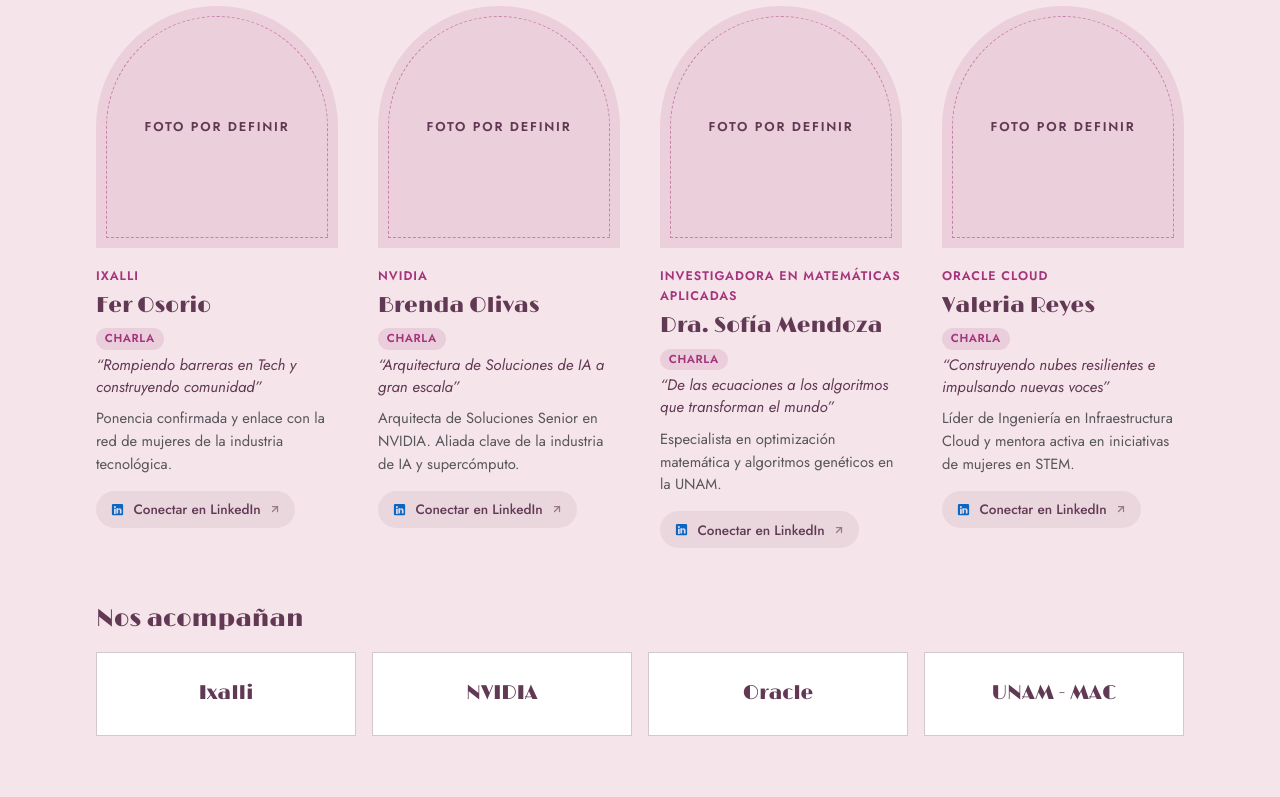
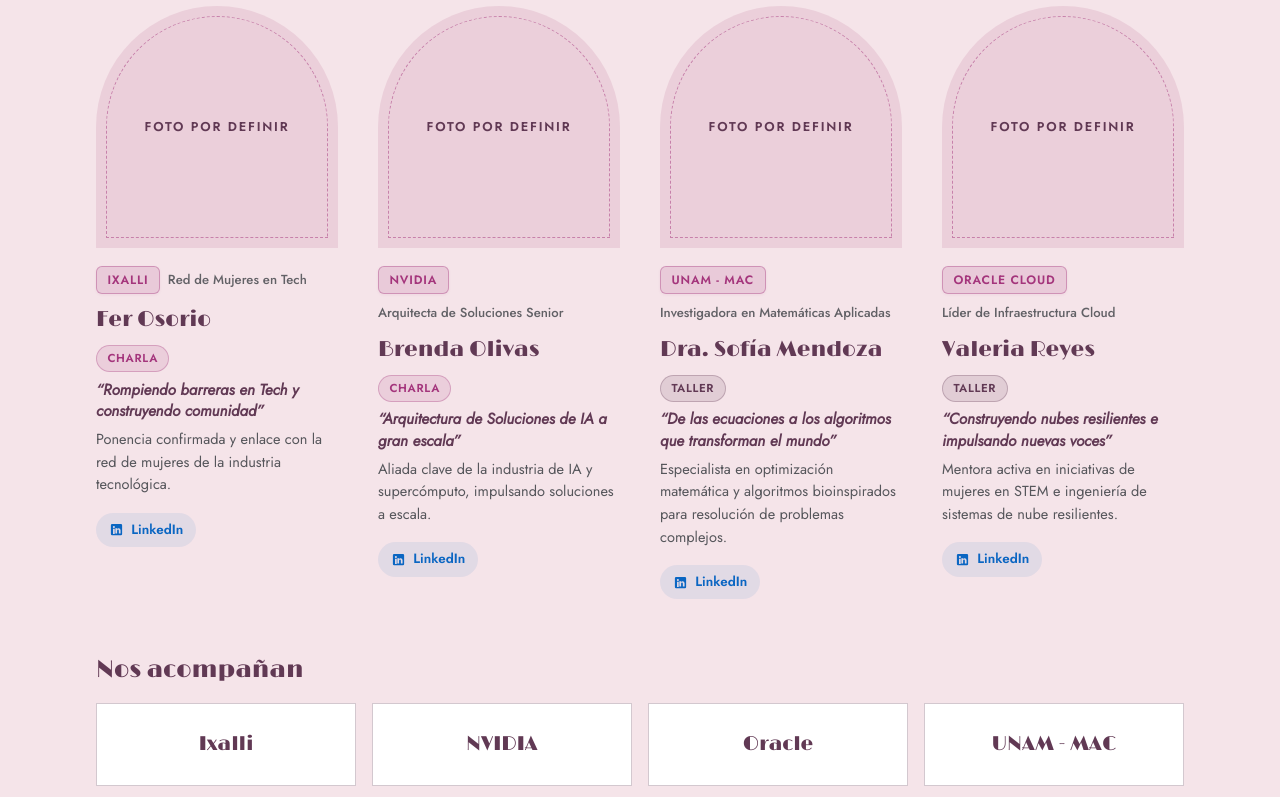
Before and after one commit to QuetzalIAUnam/QuetzaliaLandingPage, a Next.js app in the folder quetzalia/: page / in a window 1280 px wide. Shown: the part 5633-6430 px from the top of the page. Built offline with nearby package versions, Linux system fonts and the light colour scheme.

Commit message:
New animations

```diff
--- a/quetzalia/app/globals.css
+++ b/quetzalia/app/globals.css
@@ -1138,69 +1138,93 @@ a {
 .person-content {
   display: flex;
   flex-direction: column;
-  gap: 0.6rem;
-}
-
-.speaker-role {
-  font-size: 0.78rem;
-  font-weight: 600;
+  gap: 0.75rem;
+}
+
+/* Badge de procedencia / Organización destacada */
+.speaker-header-meta {
+  display: flex;
+  align-items: center;
+  flex-wrap: wrap;
+  gap: 0.5rem;
+}
+
+.speaker-org-badge {
+  display: inline-flex;
+  align-items: center;
+  font-family: var(--body);
+  font-size: 0.76rem;
+  font-weight: 700;
+  letter-spacing: 0.07em;
   text-transform: uppercase;
-  letter-spacing: 0.08em;
   color: var(--accent);
-  margin-bottom: -0.2rem;
-}
-
+  background: rgba(164, 53, 124, 0.14);
+  border: 1px solid rgba(164, 53, 124, 0.38);
+  padding: 0.2rem 0.65rem;
+  border-radius: 6px;
+  box-shadow: 0 1px 3px rgba(164, 53, 124, 0.08);
+}
+
+.speaker-role-text {
+  font-size: 0.82rem;
+  font-weight: 500;
+  color: var(--fg);
+  opacity: 0.85;
+}
+
+/* Nombre de la ponente con destello IA más pausado y visible */
 .speaker-name {
   font-size: 1.35rem;
-  line-height: 1.2;
+  line-height: 1.25;
   display: inline-block;
   cursor: pointer;
   position: relative;
   background: linear-gradient(
-    115deg,
+    110deg,
     var(--head) 0%,
-    var(--head) 36%,
-    var(--accent) 46%,
-    #ffffff 50%,
-    var(--accent) 54%,
-    var(--head) 64%,
+    var(--head) 28%,
+    var(--accent) 38%,
+    #ffffff 48%,
+    #ffffff 52%,
+    var(--accent) 62%,
+    var(--head) 72%,
     var(--head) 100%
   );
-  background-size: 280% 100%;
+  background-size: 320% 100%;
   background-position: 100% 0;
   -webkit-background-clip: text;
   background-clip: text;
   -webkit-text-fill-color: transparent;
-  transition: filter 0.4s ease;
-}
-
-/* Destello cuando el ponente aparece */
+  transition: filter 0.5s ease;
+}
+
+/* Destello cuando la ponente aparece (más pausado: 2.8s) */
 .people.in-view .person .speaker-name {
-  animation: speakerGlint 1.25s cubic-bezier(0.4, 0, 0.2, 1) forwards;
-  animation-delay: calc(var(--speaker-delay, 0ms) + 380ms);
-}
-
-/* Destello interactivo al pasar el mouse */
+  animation: speakerGlint 2.8s cubic-bezier(0.35, 0, 0.25, 1) forwards;
+  animation-delay: calc(var(--speaker-delay, 0ms) + 600ms);
+}
+
+/* Destello interactivo al pasar el mouse (2.0s) */
 .person:hover .speaker-name,
 .speaker-name:hover {
-  animation: speakerGlintHover 1.1s cubic-bezier(0.4, 0, 0.2, 1) forwards !important;
+  animation: speakerGlintHover 2.0s cubic-bezier(0.35, 0, 0.25, 1) forwards !important;
 }
 
 @keyframes speakerGlint {
-  0% {
+  0%, 12% {
     background-position: 100% 0;
     filter: drop-shadow(0 0 0 transparent);
   }
-  35% {
-    filter: drop-shadow(0 0 1px rgba(244, 179, 217, 0.6))
-            drop-shadow(0 0 6px rgba(164, 53, 124, 0.35));
-  }
-  65% {
+  45% {
+    filter: drop-shadow(0 0 2px rgba(244, 179, 217, 0.8))
+            drop-shadow(0 0 9px rgba(164, 53, 124, 0.45));
+  }
+  75% {
     background-position: 0% 0;
-    filter: drop-shadow(0 0 1.5px rgba(244, 179, 217, 0.75))
-            drop-shadow(0 0 8px rgba(164, 53, 124, 0.4));
-  }
-  90%, 100% {
+    filter: drop-shadow(0 0 2.5px rgba(244, 179, 217, 0.9))
+            drop-shadow(0 0 11px rgba(164, 53, 124, 0.5));
+  }
+  95%, 100% {
     background-position: 0% 0;
     filter: drop-shadow(0 0 0 transparent);
   }
@@ -1211,14 +1235,14 @@ a {
     background-position: 100% 0;
     filter: drop-shadow(0 0 0 transparent);
   }
-  35% {
-    filter: drop-shadow(0 0 1.5px rgba(244, 179, 217, 0.8))
-            drop-shadow(0 0 8px rgba(164, 53, 124, 0.45));
-  }
-  70% {
-    background-position: 0% 0;
+  45% {
     filter: drop-shadow(0 0 2px rgba(244, 179, 217, 0.85))
             drop-shadow(0 0 9px rgba(164, 53, 124, 0.5));
+  }
+  80% {
+    background-position: 0% 0;
+    filter: drop-shadow(0 0 2.5px rgba(244, 179, 217, 0.95))
+            drop-shadow(0 0 12px rgba(164, 53, 124, 0.55));
   }
   100% {
     background-position: 0% 0;
@@ -1226,142 +1250,255 @@ a {
   }
 }
 
-.speaker-talk {
-  font-size: 0.95rem;
-  line-height: 1.45;
-  color: var(--head);
+/* Sección de Charla / Taller */
+.speaker-talk-wrapper {
   display: flex;
   flex-direction: column;
-  gap: 0.25rem;
-}
-
-.speaker-talk .talk-badge {
-  display: inline-block;
-  align-self: flex-start;
+  gap: 0.45rem;
+}
+
+.speaker-talk-header {
+  display: flex;
+  align-items: center;
+  justify-content: space-between;
+  gap: 0.75rem;
+}
+
+.talk-chip {
+  display: inline-flex;
+  align-items: center;
   font-size: 0.72rem;
-  font-weight: 600;
+  font-weight: 700;
   text-transform: uppercase;
-  letter-spacing: 0.05em;
-  padding: 0.15rem 0.55rem;
+  letter-spacing: 0.06em;
+  padding: 0.2rem 0.65rem;
   border-radius: 999px;
   background: rgba(164, 53, 124, 0.12);
   color: var(--accent);
-}
-
-.speaker-talk .talk-title {
-  font-weight: 500;
+  border: 1px solid rgba(164, 53, 124, 0.3);
+}
+
+.talk-chip.chip-taller {
+  background: rgba(97, 57, 84, 0.13);
+  color: var(--head);
+  border: 1px solid rgba(97, 57, 84, 0.28);
+}
+
+.mobile-talk-toggle {
+  display: inline-flex;
+  align-items: center;
+  gap: 0.3rem;
+  background: transparent;
+  border: none;
+  color: var(--accent);
+  font-family: var(--body);
+  font-size: 0.82rem;
+  font-weight: 600;
+  cursor: pointer;
+  padding: 0.2rem 0.4rem;
+  border-radius: 4px;
+  transition: color 0.2s ease, background 0.2s ease;
+}
+
+.mobile-talk-toggle:hover {
+  background: rgba(164, 53, 124, 0.08);
+}
+
+.mobile-talk-toggle .toggle-chevron {
+  transition: transform 0.3s cubic-bezier(0.16, 1, 0.3, 1);
+}
+
+.mobile-talk-toggle .toggle-chevron.rotated {
+  transform: rotate(180deg);
+}
+
+.speaker-talk-title {
+  font-size: 0.96rem;
+  line-height: 1.4;
+  font-weight: 600;
   font-style: italic;
+  color: var(--head);
 }
 
 .speaker-desc {
-  font-size: 0.92rem;
+  font-size: 0.91rem;
   line-height: 1.55;
   color: var(--fg);
   opacity: 0.92;
 }
 
-/* Botón LinkedIn - Sin bordes ni tarjetas */
-.speaker-linkedin {
+/* En desktop (min-width: 768px): La charla siempre está visible directamente */
+@media (min-width: 768px) {
+  .mobile-talk-toggle {
+    display: none !important;
+  }
+  .speaker-talk-body {
+    display: flex !important;
+    flex-direction: column !important;
+    gap: 0.35rem !important;
+    max-height: none !important;
+    opacity: 1 !important;
+    overflow: visible !important;
+  }
+}
+
+/* En mobile (max-width: 767px): Solo se ve el chip y el botón 'Ver charla' despliega el contenido */
+@media (max-width: 767px) {
+  .speaker-talk-body {
+    max-height: 0;
+    overflow: hidden;
+    opacity: 0;
+    display: flex;
+    flex-direction: column;
+    gap: 0.35rem;
+    transition: max-height 0.4s cubic-bezier(0.16, 1, 0.3, 1),
+                opacity 0.3s ease,
+                margin-top 0.3s ease;
+  }
+  .speaker-talk-body.is-expanded {
+    max-height: 320px;
+    opacity: 1;
+    margin-top: 0.3rem;
+  }
+}
+
+/* Botón LinkedIn - Compacto y directo */
+.speaker-linkedin-btn {
   display: inline-flex;
   align-items: center;
-  gap: 0.5rem;
+  gap: 0.45rem;
   align-self: flex-start;
-  margin-top: 0.35rem;
-  padding: 0.45rem 0.9rem;
+  margin-top: 0.3rem;
+  padding: 0.38rem 0.82rem;
   border-radius: 999px;
-  background: rgba(97, 57, 84, 0.07);
-  color: var(--head);
-  font-size: 0.85rem;
-  font-weight: 500;
+  background: rgba(10, 102, 194, 0.08);
+  color: #0A66C2;
+  font-size: 0.84rem;
+  font-weight: 600;
   text-decoration: none;
   border: none;
-  transition: all 0.28s cubic-bezier(0.16, 1, 0.3, 1);
-}
-
-.speaker-linkedin:hover {
-  background: rgba(164, 53, 124, 0.16);
-  color: var(--accent);
-  transform: translateX(4px);
-}
-
-.speaker-linkedin .linkedin-icon {
+  transition: all 0.25s cubic-bezier(0.16, 1, 0.3, 1);
+}
+
+.speaker-linkedin-btn:hover {
+  background: rgba(10, 102, 194, 0.16);
+  color: #004182;
+  transform: translateY(-2px);
+  box-shadow: 0 2px 6px rgba(10, 102, 194, 0.15);
+}
+
+.speaker-linkedin-btn .linkedin-icon {
   color: #0A66C2;
   transition: transform 0.25s ease;
 }
 
-.speaker-linkedin:hover .linkedin-icon {
-  transform: scale(1.15);
-}
-
-.speaker-linkedin .external-arrow {
-  opacity: 0.6;
-  transition: transform 0.25s ease, opacity 0.25s ease;
-}
-
-.speaker-linkedin:hover .external-arrow {
-  opacity: 1;
-  transform: translate(2px, -2px);
+.speaker-linkedin-btn:hover .linkedin-icon {
+  transform: scale(1.12);
 }
 
 /* Dark mode overrides para ponentes */
 @media (prefers-color-scheme: dark) {
+  :root:not([data-theme="light"]) .speaker-org-badge {
+    background: rgba(238, 155, 203, 0.2);
+    border-color: rgba(238, 155, 203, 0.5);
+    color: #FFA5D8;
+    box-shadow: 0 1px 4px rgba(0, 0, 0, 0.2);
+  }
   :root:not([data-theme="light"]) .speaker-name {
     background: linear-gradient(
-      115deg,
+      110deg,
       var(--head) 0%,
-      var(--head) 36%,
-      var(--accent-text) 46%,
-      #ffffff 50%,
-      var(--accent-text) 54%,
-      var(--head) 64%,
+      var(--head) 28%,
+      var(--accent-text) 38%,
+      #ffffff 48%,
+      #ffffff 52%,
+      var(--accent-text) 62%,
+      var(--head) 72%,
       var(--head) 100%
     );
-    background-size: 280% 100%;
+    background-size: 320% 100%;
     -webkit-background-clip: text;
     background-clip: text;
     -webkit-text-fill-color: transparent;
   }
-  :root:not([data-theme="light"]) .speaker-linkedin {
-    background: rgba(245, 228, 233, 0.1);
+  :root:not([data-theme="light"]) .speaker-talk-title {
     color: var(--head);
   }
-  :root:not([data-theme="light"]) .speaker-linkedin:hover {
-    background: rgba(238, 155, 203, 0.2);
+  :root:not([data-theme="light"]) .talk-chip {
+    background: rgba(238, 155, 203, 0.18);
+    border-color: rgba(238, 155, 203, 0.4);
     color: var(--accent-text);
   }
-  :root:not([data-theme="light"]) .speaker-talk .talk-badge {
-    background: rgba(238, 155, 203, 0.18);
+  :root:not([data-theme="light"]) .talk-chip.chip-taller {
+    background: rgba(245, 228, 233, 0.16);
+    border-color: rgba(245, 228, 233, 0.35);
+    color: var(--head);
+  }
+  :root:not([data-theme="light"]) .mobile-talk-toggle {
     color: var(--accent-text);
   }
-}
-
+  :root:not([data-theme="light"]) .speaker-linkedin-btn {
+    background: rgba(10, 102, 194, 0.22);
+    color: #70B5F9;
+  }
+  :root:not([data-theme="light"]) .speaker-linkedin-btn .linkedin-icon {
+    color: #70B5F9;
+  }
+  :root:not([data-theme="light"]) .speaker-linkedin-btn:hover {
+    background: rgba(10, 102, 194, 0.35);
+    color: #FFFFFF;
+  }
+}
+
+:root[data-theme="dark"] .speaker-org-badge {
+  background: rgba(238, 155, 203, 0.2);
+  border-color: rgba(238, 155, 203, 0.5);
+  color: #FFA5D8;
+  box-shadow: 0 1px 4px rgba(0, 0, 0, 0.2);
+}
 :root[data-theme="dark"] .speaker-name {
   background: linear-gradient(
-    115deg,
+    110deg,
     var(--head) 0%,
-    var(--head) 36%,
-    var(--accent-text) 46%,
-    #ffffff 50%,
-    var(--accent-text) 54%,
-    var(--head) 64%,
+    var(--head) 28%,
+    var(--accent-text) 38%,
+    #ffffff 48%,
+    #ffffff 52%,
+    var(--accent-text) 62%,
+    var(--head) 72%,
     var(--head) 100%
   );
-  background-size: 280% 100%;
+  background-size: 320% 100%;
   -webkit-background-clip: text;
   background-clip: text;
   -webkit-text-fill-color: transparent;
 }
-:root[data-theme="dark"] .speaker-linkedin {
-  background: rgba(245, 228, 233, 0.1);
+:root[data-theme="dark"] .speaker-talk-title {
   color: var(--head);
 }
-:root[data-theme="dark"] .speaker-linkedin:hover {
-  background: rgba(238, 155, 203, 0.2);
+:root[data-theme="dark"] .talk-chip {
+  background: rgba(238, 155, 203, 0.18);
+  border-color: rgba(238, 155, 203, 0.4);
   color: var(--accent-text);
 }
-:root[data-theme="dark"] .speaker-talk .talk-badge {
-  background: rgba(238, 155, 203, 0.18);
+:root[data-theme="dark"] .talk-chip.chip-taller {
+  background: rgba(245, 228, 233, 0.16);
+  border-color: rgba(245, 228, 233, 0.35);
+  color: var(--head);
+}
+:root[data-theme="dark"] .mobile-talk-toggle {
   color: var(--accent-text);
+}
+:root[data-theme="dark"] .speaker-linkedin-btn {
+  background: rgba(10, 102, 194, 0.22);
+  color: #70B5F9;
+}
+:root[data-theme="dark"] .speaker-linkedin-btn .linkedin-icon {
+  color: #70B5F9;
+}
+:root[data-theme="dark"] .speaker-linkedin-btn:hover {
+  background: rgba(10, 102, 194, 0.35);
+  color: #FFFFFF;
 }
 
 .allies-title {
--- a/quetzalia/components/Allies.tsx
+++ b/quetzalia/components/Allies.tsx
@@ -8,7 +8,9 @@ import rawSpeakers from "@/data/speakers.json";
 interface Speaker {
   id: string;
   name: string;
+  org: string;
   role: string;
+  type: string;
   desc: string;
   talk: string;
   linkedin: string;
@@ -20,6 +22,11 @@ const speakersData: Speaker[] = rawSpeakers as Speaker[];
 export default function Allies() {
   const sectionRef = useRef<HTMLElement | null>(null);
   const [inView, setInView] = useState(false);
+  const [expandedTalks, setExpandedTalks] = useState<Record<string, boolean>>({});
+
+  const toggleTalk = (id: string) => {
+    setExpandedTalks((prev) => ({ ...prev, [id]: !prev[id] }));
+  };
 
   useEffect(() => {
     const el = sectionRef.current;
@@ -61,7 +68,7 @@ export default function Allies() {
               key={person.id}
               style={
                 {
-                  "--speaker-delay": `${idx * 200}ms`,
+                  "--speaker-delay": `${idx * 260}ms`,
                 } as React.CSSProperties
               }
             >
@@ -73,22 +80,70 @@ export default function Allies() {
               </PhotoArch>
 
               <div className="person-content">
-                <span className="speaker-role">{person.role}</span>
+                {/* Dónde vienen / Organización resaltada para que no se pierda */}
+                <div className="speaker-header-meta">
+                  <span className="speaker-org-badge">{person.org}</span>
+                  <span className="speaker-role-text">{person.role}</span>
+                </div>
+
+                {/* Nombre con efecto de destello suave y pausado */}
                 <h3 className="speaker-name">{person.name}</h3>
 
-                <p className="speaker-talk">
-                  <span className="talk-badge">Charla</span>
-                  <span className="talk-title">“{person.talk}”</span>
-                </p>
+                {/* Charla: directa en desktop, plegable en mobile con chip siempre visible */}
+                <div className="speaker-talk-wrapper">
+                  <div className="speaker-talk-header">
+                    <span className={`talk-chip chip-${person.type.toLowerCase()}`}>
+                      {person.type}
+                    </span>
 
-                <p className="speaker-desc">{person.desc}</p>
+                    <button
+                      type="button"
+                      className="mobile-talk-toggle"
+                      onClick={() => toggleTalk(person.id)}
+                      aria-expanded={!!expandedTalks[person.id]}
+                      aria-controls={`talk-body-${person.id}`}
+                    >
+                      <span>
+                        {expandedTalks[person.id] ? "Ocultar charla" : "Ver charla"}
+                      </span>
+                      <svg
+                        className={`toggle-chevron ${
+                          expandedTalks[person.id] ? "rotated" : ""
+                        }`}
+                        width="14"
+                        height="14"
+                        viewBox="0 0 24 24"
+                        fill="none"
+                        stroke="currentColor"
+                        strokeWidth="2.5"
+                        strokeLinecap="round"
+                        strokeLinejoin="round"
+                        aria-hidden="true"
+                      >
+                        <polyline points="6 9 12 15 18 9" />
+                      </svg>
+                    </button>
+                  </div>
 
+                  <div
+                    id={`talk-body-${person.id}`}
+                    className={`speaker-talk-body ${
+                      expandedTalks[person.id] ? "is-expanded" : ""
+                    }`}
+                  >
+                    <p className="speaker-talk-title">“{person.talk}”</p>
+                    <p className="speaker-desc">{person.desc}</p>
+                  </div>
+                </div>
+
+                {/* Solo botón de LinkedIn */}
                 <a
                   href={person.linkedin}
                   target="_blank"
                   rel="noopener noreferrer"
-                  className="speaker-linkedin"
-                  aria-label={`Perfil de LinkedIn de ${person.name}`}
+                  className="speaker-linkedin-btn"
+                  aria-label={`LinkedIn de ${person.name}`}
+                  title={`LinkedIn de ${person.name}`}
                 >
                   <svg
                     className="linkedin-icon"
@@ -100,22 +155,7 @@ export default function Allies() {
                   >
                     <path d="M19 3a2 2 0 0 1 2 2v14a2 2 0 0 1-2 2H5a2 2 0 0 1-2-2V5a2 2 0 0 1 2-2h14m-.5 15.5v-5.3a3.26 3.26 0 0 0-3.26-3.26c-.85 0-1.84.52-2.28 1.3v-1.11h-2.79v8.37h2.79v-4.93c0-.77.62-1.4 1.39-1.4a1.4 1.4 0 0 1 1.4 1.4v4.93h2.75M6.46 10.9v8.37H9.2V10.9H6.46M7.83 6.45a1.66 1.66 0 1 0 0 3.32 1.66 1.66 0 0 0 0-3.32Z" />
                   </svg>
-                  <span>Conectar en LinkedIn</span>
-                  <svg
-                    className="external-arrow"
-                    width="12"
-                    height="12"
-                    viewBox="0 0 24 24"
-                    fill="none"
-                    stroke="currentColor"
-                    strokeWidth="2.5"
-                    strokeLinecap="round"
-                    strokeLinejoin="round"
-                    aria-hidden="true"
-                  >
-                    <line x1="7" y1="17" x2="17" y2="7" />
-                    <polyline points="7 7 17 7 17 17" />
-                  </svg>
+                  <span>LinkedIn</span>
                 </a>
               </div>
             </article>
--- a/quetzalia/data/speakers.json
+++ b/quetzalia/data/speakers.json
@@ -2,7 +2,9 @@
   {
     "id": "fer-osorio",
     "name": "Fer Osorio",
-    "role": "Ixalli",
+    "org": "Ixalli",
+    "role": "Red de Mujeres en Tech",
+    "type": "Charla",
     "desc": "Ponencia confirmada y enlace con la red de mujeres de la industria tecnológica.",
     "talk": "Rompiendo barreras en Tech y construyendo comunidad",
     "linkedin": "https://linkedin.com/in/fer-osorio",
@@ -11,8 +13,10 @@
   {
     "id": "brenda-olivas",
     "name": "Brenda Olivas",
-    "role": "NVIDIA",
-    "desc": "Arquitecta de Soluciones Senior en NVIDIA. Aliada clave de la industria de IA y supercómputo.",
+    "org": "NVIDIA",
+    "role": "Arquitecta de Soluciones Senior",
+    "type": "Charla",
+    "desc": "Aliada clave de la industria de IA y supercómputo, impulsando soluciones a escala.",
     "talk": "Arquitectura de Soluciones de IA a gran escala",
     "linkedin": "https://linkedin.com/in/brenda-olivas",
     "placeholderText": "Foto por definir"
@@ -20,8 +24,10 @@
   {
     "id": "sofia-mendoza",
     "name": "Dra. Sofía Mendoza",
+    "org": "UNAM - MAC",
     "role": "Investigadora en Matemáticas Aplicadas",
-    "desc": "Especialista en optimización matemática y algoritmos genéticos en la UNAM.",
+    "type": "Taller",
+    "desc": "Especialista en optimización matemática y algoritmos bioinspirados para resolución de problemas complejos.",
     "talk": "De las ecuaciones a los algoritmos que transforman el mundo",
     "linkedin": "https://linkedin.com/in/sofia-mendoza-unam",
     "placeholderText": "Foto por definir"
@@ -29,8 +35,10 @@
   {
     "id": "valeria-reyes",
     "name": "Valeria Reyes",
-    "role": "Oracle Cloud",
-    "desc": "Líder de Ingeniería en Infraestructura Cloud y mentora activa en iniciativas de mujeres en STEM.",
+    "org": "Oracle Cloud",
+    "role": "Líder de Infraestructura Cloud",
+    "type": "Taller",
+    "desc": "Mentora activa en iniciativas de mujeres en STEM e ingeniería de sistemas de nube resilientes.",
     "talk": "Construyendo nubes resilientes e impulsando nuevas voces",
     "linkedin": "https://linkedin.com/in/valeria-reyes-stem",
     "placeholderText": "Foto por definir"
```
